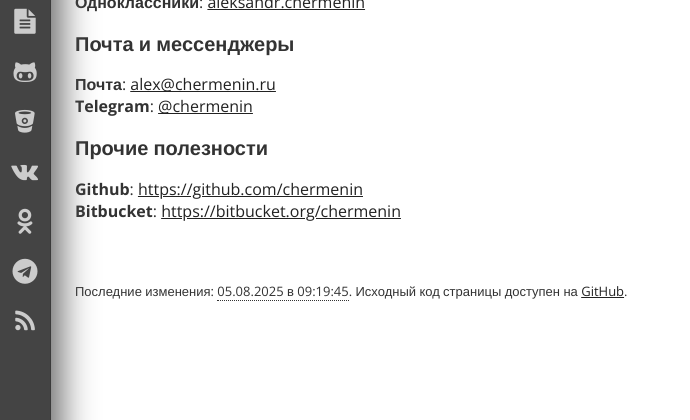
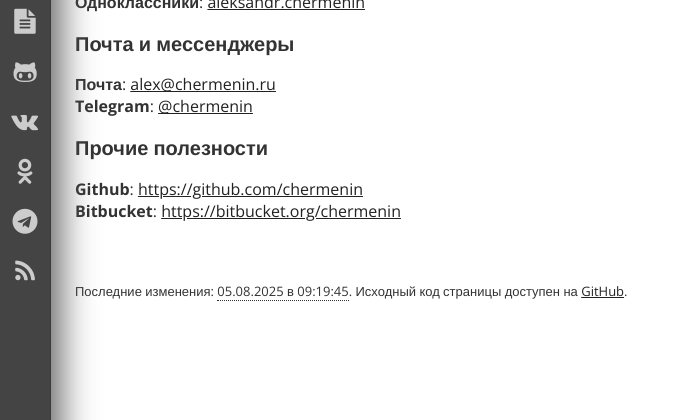
Before and after one commit to chermenin/chermenin.ru, a Jekyll site: the page built from contact.md, in a window 1280 px wide. Shown: the part 149-569 px from the top of the page, without its empty margins (0-690 px from the left). Built offline with Jekyll 4.4.1, drawn with Linux system fonts in a browser that asks for light colours.

Commit message:
Update header.html

```diff
--- a/_includes/header.html
+++ b/_includes/header.html
@@ -4,7 +4,7 @@
   <a href="/contact.html"><div class="icon">&#xe802;<div class="title">Контакты</div></div></a>
   <a href="/cv.html"><div class="icon">&#xe803;<div class="title">Резюме</div></div></a>
   <a href="https://github.com/chermenin" target="_blank"><div class="icon">&#xe804;<div class="title">GitHub</div></div></a>
-  <a href="https://bitbucket.org/chermenin" target="_blank"><div class="icon">&#xe805;<div class="title">BitBucket</div></div></a>
+  <!-- <a href="https://bitbucket.org/chermenin" target="_blank"><div class="icon">&#xe805;<div class="title">BitBucket</div></div></a> -->
   <a href="https://vk.com/chermenin" target="_blank"><div class="icon">&#xe806;<div class="title">ВКонтакте</div></div></a>
   <a href="https://ok.ru/aleksandr.chermenin" target="_blank"><div class="icon">&#xe807;<div class="title">Одноклассники</div></div></a>
   <a href="https://t.me/chermenin" target="_blank"><div class="icon">&#xe808;<div class="title">Telegram</div></div></a>
```
